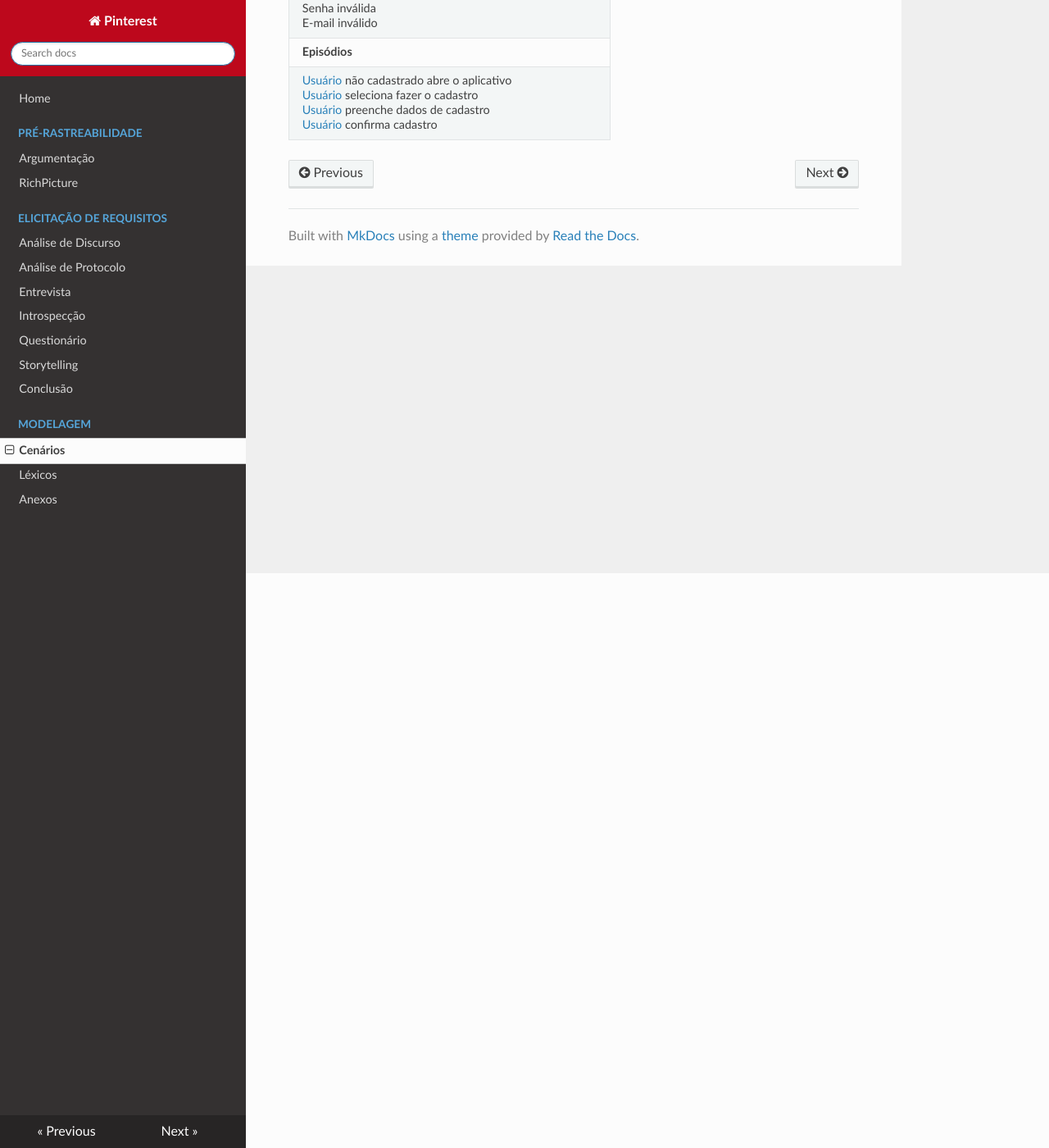
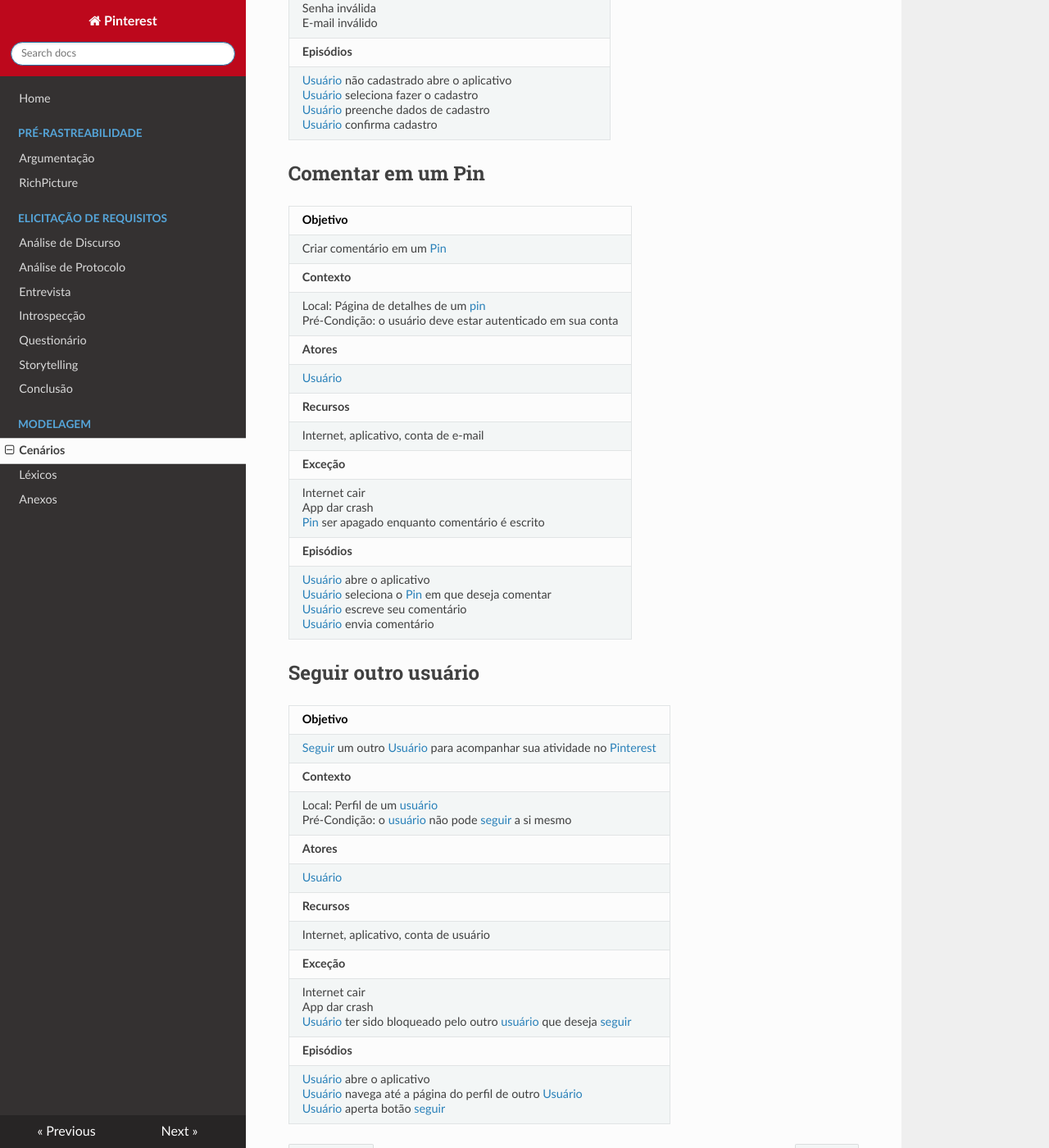
Before and after one commit to joberthrogers18/2018.2-Requisitos-Pinterest, an MkDocs documentation site: the page built from docs/cenarios.md, in a window 1280 px wide and 1400 px high, scrolled down 701 px. Shown: the whole window at 82% size. Built offline with MkDocs 1.6.1, drawn with Linux system fonts in a browser that asks for light colours; nearby versions of some CDN libraries; old or Windows-style settings are respelled for this version of MkDocs.

Commit message:
Adds scenarios

```diff
--- a/docs/cenarios.md
+++ b/docs/cenarios.md
@@ -19,3 +19,35 @@
 | Internet cair <br> App dar crash <br> Senha inválida <br> E-mail inválido |
 |**Episódios** |
 | [Usuário](lexicos.md/#usuario) não cadastrado abre o aplicativo <br> [Usuário](lexicos.md/#usuario) seleciona fazer o cadastro <br> [Usuário](lexicos.md/#usuario) preenche dados de cadastro <br> [Usuário](lexicos.md/#usuario) confirma cadastro |
+
+## Comentar em um Pin
+
+|**Objetivo** |
+|--|
+| Criar comentário em um [Pin](lexicos.md/#pin) |
+|**Contexto** |
+| Local: Página de detalhes de um [pin](lexicos.md/#pin) <br>  Pré-Condição: o usuário deve estar autenticado em sua conta  |
+|**Atores** |
+| [Usuário](lexicos.md/#usuario) |
+|**Recursos** |
+| Internet, aplicativo, conta de e-mail|
+|**Exceção** |
+| Internet cair <br> App dar crash <br> [Pin](lexicos.md/#pin) ser apagado enquanto comentário é escrito |
+|**Episódios** |
+| [Usuário](lexicos.md/#usuario) abre o aplicativo <br> [Usuário](lexicos.md/#usuario) seleciona o [Pin](lexicos.md/#pin) em que deseja comentar <br> [Usuário](lexicos.md/#usuario) escreve seu comentário <br> [Usuário](lexicos.md/#usuario) envia comentário |
+
+## Seguir outro usuário
+
+|**Objetivo** |
+|--|
+| [Seguir](lexicos.md/#seguir) um outro [Usuário](lexicos.md/#usuario) para acompanhar sua atividade no [Pinterest](lexicos.md/#pinterest) |
+|**Contexto** |
+| Local: Perfil de um [usuário](lexicos.md/#usuario) <br>  Pré-Condição: o [usuário](lexicos.md/#usuario) não pode [seguir](lexicos.md/#seguir) a si mesmo  |
+|**Atores** |
+| [Usuário](lexicos.md/#usuario) |
+|**Recursos** |
+| Internet, aplicativo, conta de usuário |
+|**Exceção** |
+| Internet cair <br> App dar crash <br> [Usuário](lexicos.md/#usuario) ter sido bloqueado pelo outro [usuário](lexicos.md/#usuario) que deseja [seguir](lexicos.md/#seguir) |
+|**Episódios** |
+| [Usuário](lexicos.md/#usuario) abre o aplicativo <br> [Usuário](lexicos.md/#usuario) navega até a página do perfil de outro [Usuário](lexicos.md/#usuario) <br> [Usuário](lexicos.md/#usuario) aperta botão [seguir](lexicos.md/#seguir)|
```
